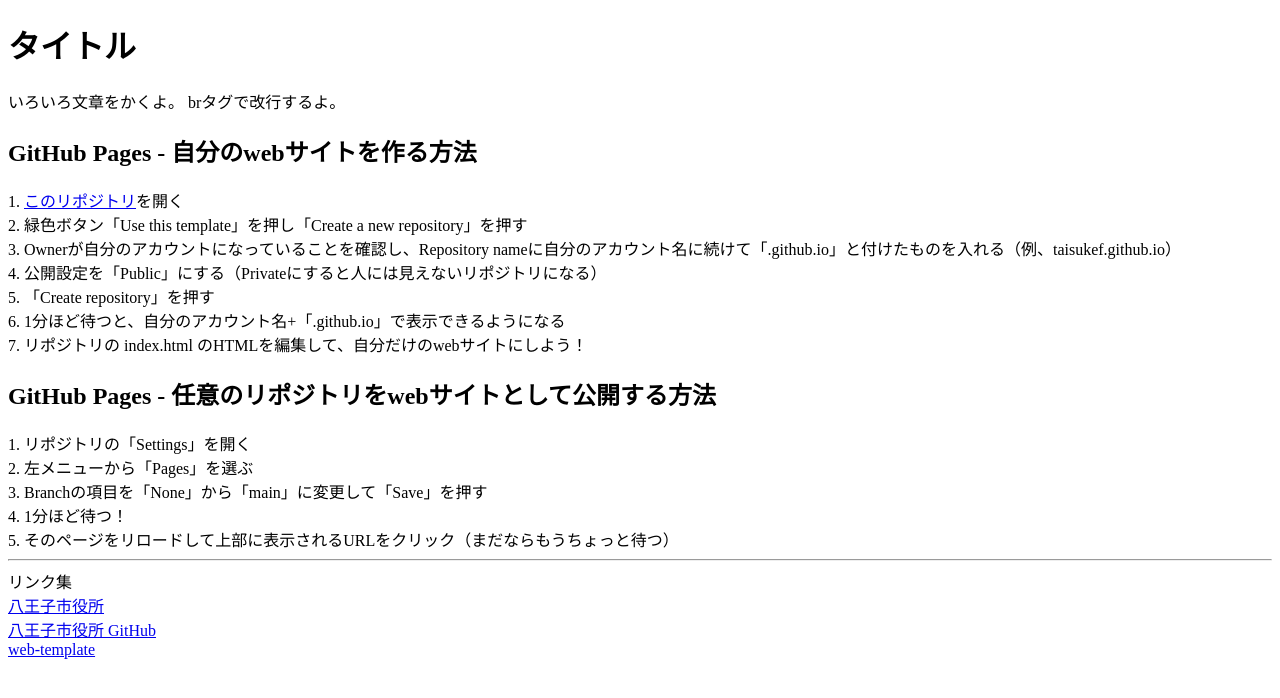
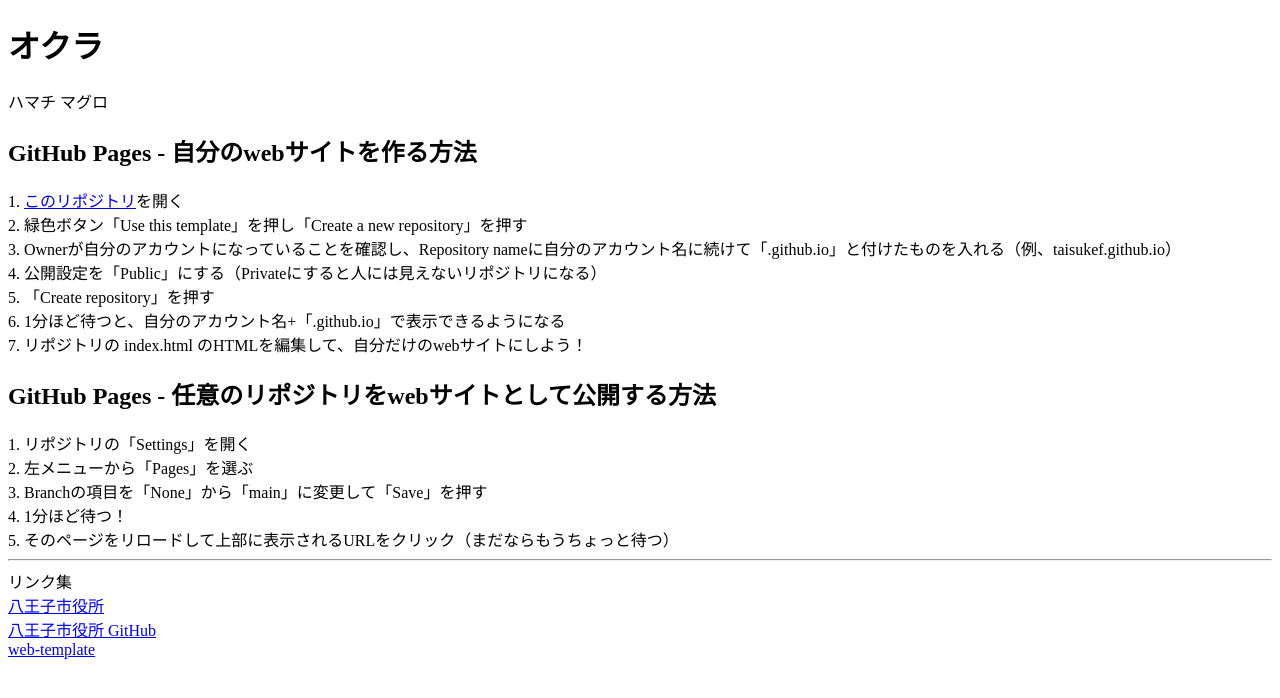
Before and after one commit to Nimunimunimu/Nimunimunimu.github.io, a plain HTML site: page index.html in a window 1280 px wide. Drawn offline with Linux system fonts and the light colour scheme.

Commit message:
Update index.html

```diff
--- a/index.html
+++ b/index.html
@@ -1,10 +1,10 @@
 <!DOCTYPE html><html lang="ja"><head><meta charset="utf-8"><meta name="viewport" content="width=device-width"><link rel="icon" href="data:">
-<title>タイトル</title>
+<title>てしゅと</title>
 </head><body>
 
-<h1>タイトル</h1>
-いろいろ文章をかくよ。
-brタグで改行するよ。<br>
+<h1>オクラ</h1>
+ハマチ
+マグロ<br>
 
 <h2>GitHub Pages - 自分のwebサイトを作る方法</h2>
 1. <a href=https://github.com/hachioji-civictech/web-template target=_blank>このリポジトリ</a>を開く<br>
```
